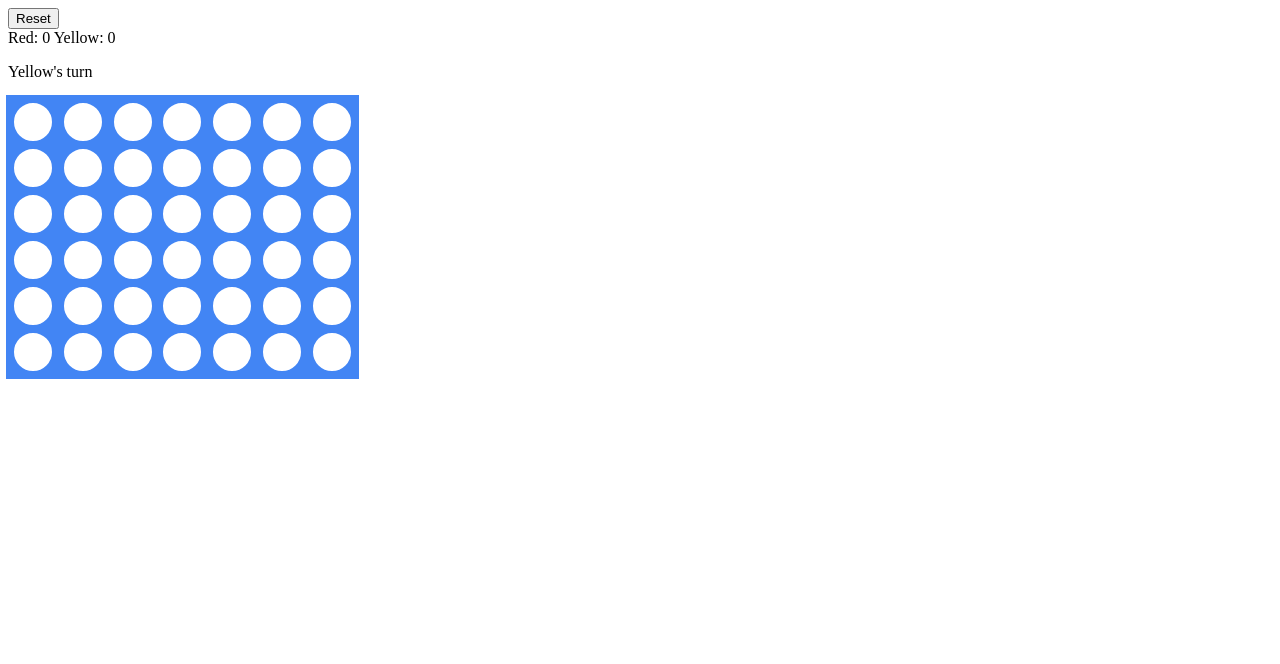
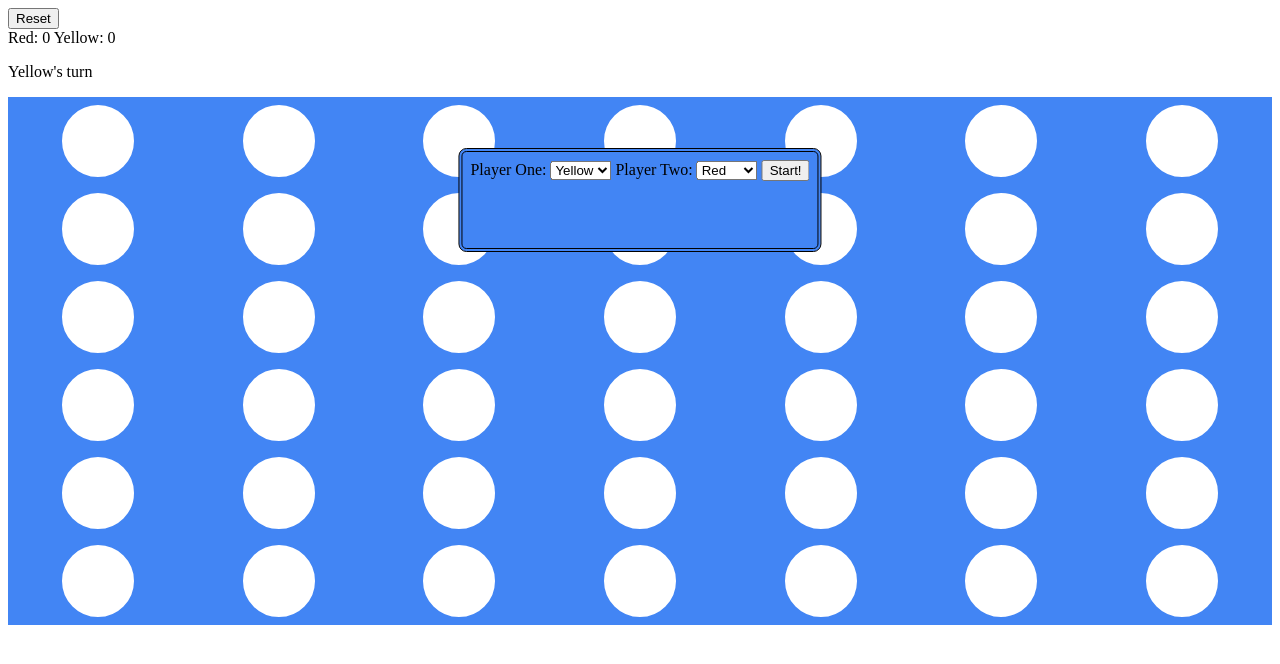
Before and after one commit to tjkorthal/connect-four, a website with bundled scripts: page index.html in a window 1280 px wide. Built offline with nearby package versions, Linux system fonts and the light colour scheme.

Commit message:
Make columns flexible
Add start menu modal

```diff
--- a/css/styles.css
+++ b/css/styles.css
@@ -1,15 +1,20 @@
 .column {
-  background-color:  #4285F4;
+  background-color: #4285F4;
   display: inline-block;
-  margin: -.13rem;
+  display: -webkit-flex;
+  display: flex;
+  flex-direction: column;
+  align-items: center;
+  flex: 1;
 }
 
 .dot {
-  height: 2rem;
-  width: 2rem;
+  height: 4rem;
+  width: 4rem;
   margin: 0.5rem;
   background-color: white;
   background-size: 100% auto;
+  border-width: 0.25rem;
   border-radius: 50%;
   border-color: white;
   border-style: solid;
@@ -31,6 +36,28 @@
   background-color: #FF9900;
 }
 
-.dot.off {
-  background-color: transparent;
+.dot.blue {
+  background-color:  #4285F4;
 }
+
+.hide {
+  display: none;
+}
+
+section.board {
+  display: -webkit-flex;
+  display: flex;
+}
+
+.modal {
+  max-height: calc(100% - 100px);
+  position: fixed;
+    top: 25%;
+    left: 50%;
+  transform: translate(-50%, -50%);
+  padding: .5em;
+  min-height: 5rem;
+  border-radius: 8px;
+  border: 4px double black;
+  background-color:  #4285F4;
+}
--- a/index.html
+++ b/index.html
@@ -6,10 +6,23 @@
   <title>Connect Four</title>
 </head>
 <body>
-  <nav class="menu">
+  <div class="menu modal">
+    <label>Player One:</label>
+    <select name="playerOne">
+      <option selected>Yellow</option>
+      <option>Red</option>
+    </select>
+    <label>Player Two:</label>
+    <select name="playerTwo">
+      <option>Yellow</option>
+      <option selected>Red</option>
+    </select>
+    <button id="start">Start!</button>
+  </div>
+  <nav>
     <button id="reset">Reset</button>
-    <div id="scoreboard">Red: 0 Yellow: 0</div>
   </nav>
+  <div id="scoreboard">Red: 0 Yellow: 0</div>
   <p id="flash"></p>
   <section class="board">
   </section>
--- a/js/bundle.js
+++ b/js/bundle.js
@@ -157,7 +157,9 @@ function startMenu(){
   const element = document.querySelector("nav.menu");
 }
 
+// startMenu();
 ConnectFour.initialize();
 document.getElementById("reset").addEventListener("click", function () { ConnectFour.reset(ConnectFour)});
+document.getElementById("start").addEventListener("click", function () { document.querySelector(".menu.modal").className += " hide" });
 
 },{"./connect-four.js":1}]},{},[2]);
--- a/js/main.js
+++ b/js/main.js
@@ -1,4 +1,7 @@
 const ConnectFour = require('./connect-four.js');
 
 ConnectFour.initialize();
-document.getElementById("reset").addEventListener("click", function () { ConnectFour.reset(ConnectFour)});
+document.getElementById("reset").addEventListener("click", function () {
+  ConnectFour.reset(ConnectFour) });
+document.getElementById("start").addEventListener("click", function () {
+  document.querySelector(".menu.modal").className += " hide" });
```
Also changed, not shown: tests/test.js (+2 -0 lines).
